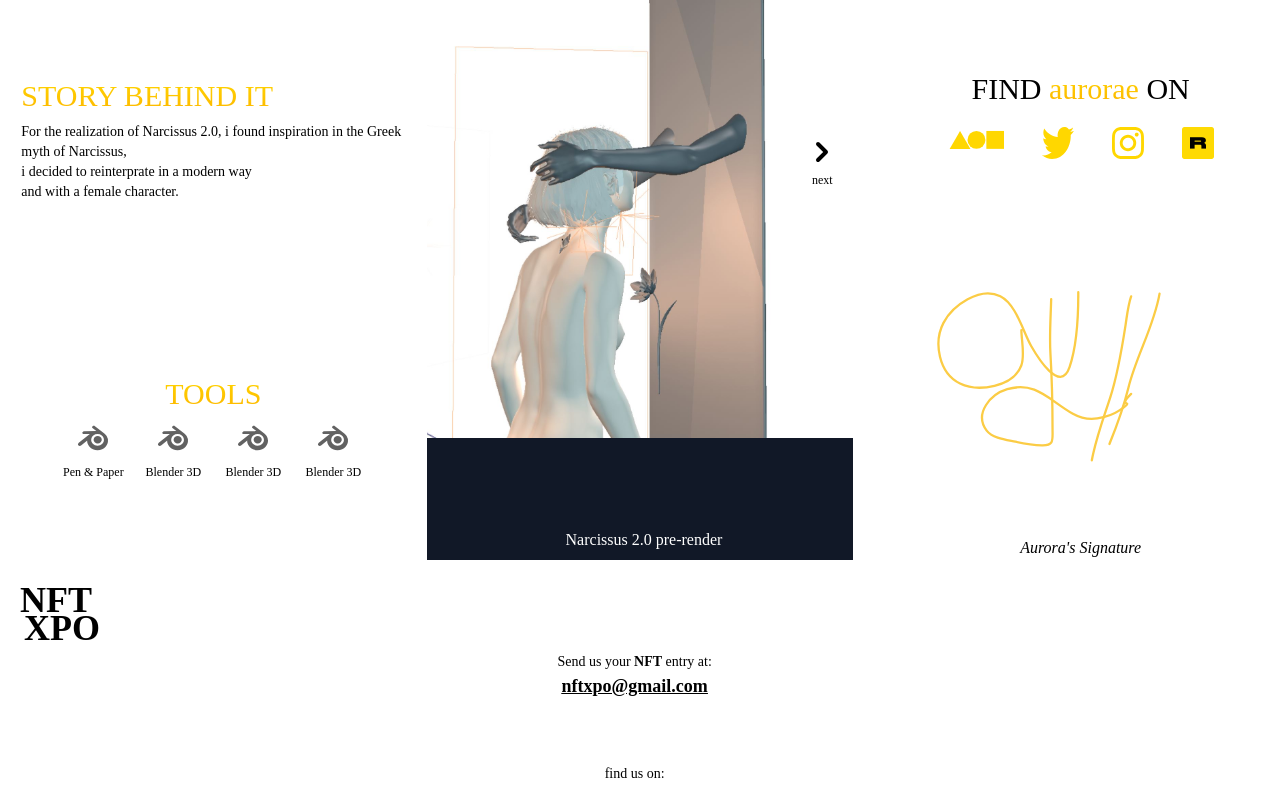
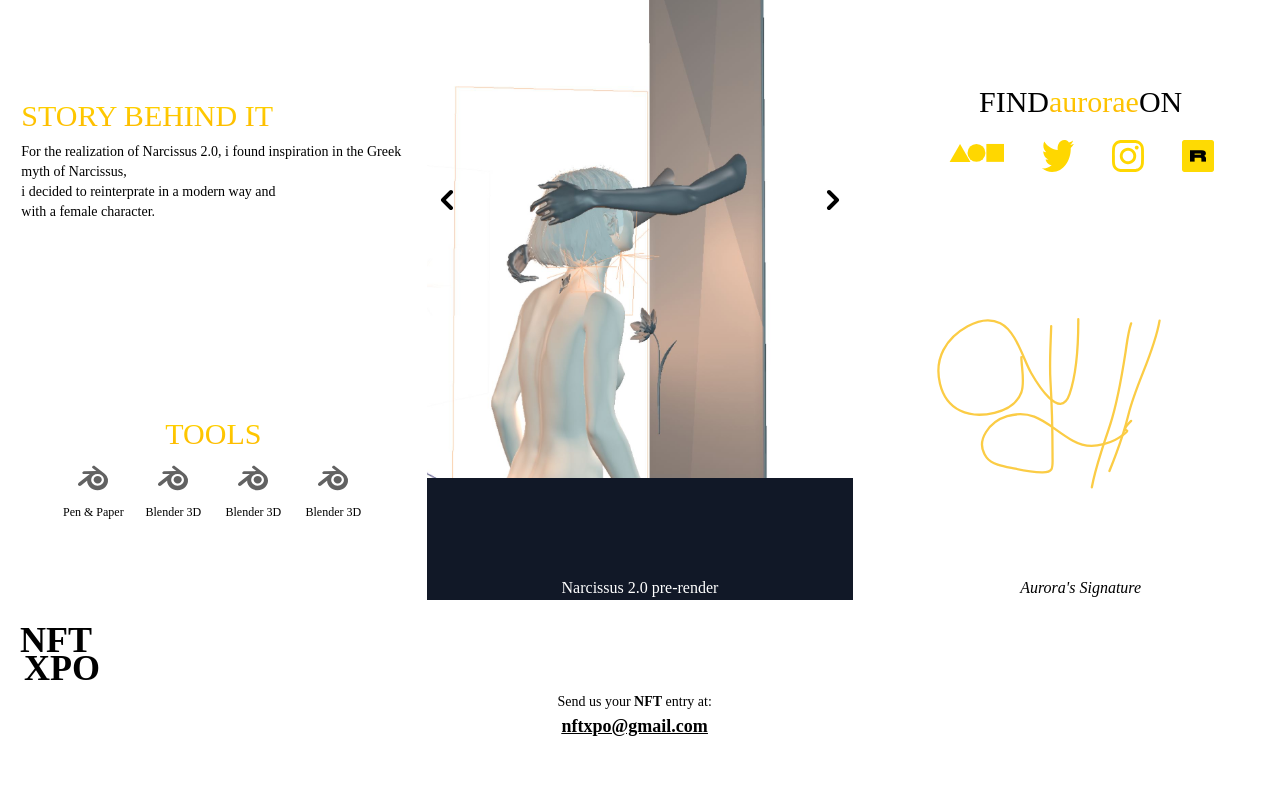
Before and after one commit to noguewill/vmuseum-app, a React (Create React App) app: page /NFToftheday in a window 1280 px wide. Shown: the part 1072-1862 px from the top of the page. Built offline with nearby package versions, Linux system fonts and the light colour scheme.

Commit message:
Carousel 1.1 update

```diff
--- a/src/components/ImageSlider.js
+++ b/src/components/ImageSlider.js
@@ -1,95 +1,89 @@
 import { useState } from "react";
+import { SliderData } from "./SliderData";
 
-import { SliderData } from "./SliderData";
+import RightArrow from "./icons/RightArrow";
 
 const ImageSlider = ({ slides }) => {
   const [current, setCurrent] = useState(0);
   const length = slides.length;
-  const nextSlide = () => {
-    setCurrent(current === length - 1 ? 0 : current + 1);
-    console.log(current);
-  };
 
   const prevSlide = () => {
     setCurrent(current === 0 ? length - 1 : current - 1);
   };
 
+  const nextSlide = () => {
+    setCurrent(current === length - 1 ? 0 : current + 1);
+  };
+
   if (!Array.isArray(slides) || slides.length <= 0) {
     return null;
   }
+  const carouselDot = () => {
+    return [...Array(length)].map((index, i) => (
+      <div key={i} className="rounded-full bg-red-100 w-2 h-2"></div>
+    ));
+  };
+
   return (
     <>
-      <div className="md:w-1/3 w-full h-screen bg-gray-900 flex justify-center items-center">
-        {/*         {SliderData.map((slide, index) => {
-          return (
-            <div
-              key={index}
-              className={index === current ? "slide active" : "slide"}
-            >
-              {index === current && (
-                <img
-                  className="absolute  md:w-1/3 w-full h-screen object-contain "
-                  src={slide.img}
-                  alt="tea"
-                />
-              )}
-            </div>
-          );
-        })} */}
+      {/*   <div className="md:w-1/3 w-full h-screen bg-gray-900 flex justify-center items-center"> */}
+      <div className="bg-gray-900 w-full h-auto flex flex-col ">
+        <div className=" flex">
+          <div className=" z-10 flex flex-col justify-center items-center ">
             <button onClick={prevSlide}>
               <svg
-            className="2xl:w-14 2xl:h-14 h-10 w-10 z-20 "
                 xmlns="http://www.w3.org/2000/svg"
-            aria-hidden="true"
-            focusable="false"
-            preserveAspectRatio="xMidYMid meet"
-            viewBox="0 0 24 24"
-            fill="black"
-          >
-            <path
-              d="M15 4l2 2l-6 6l6 6l-2 2l-8-8z"
-              fill="#626262"
-              fill-rule="evenodd"
-            />
-          </svg>
-        </button>
-        <div className="order-1  z-10 flex flex-col justify-center items-center 2xl:ml-28 ml-20">
-          <button onClick={nextSlide}>
-            <svg
-              xmlns="http://www.w3.org/2000/svg"
-              className="2xl:w-14 2xl:h-14 h-10 w-10  "
+                className="2xl:w-14 2xl:h-14 h-10 w-10 z-10"
                 viewBox="0 0 20 20"
                 fill="currentColor"
               >
                 <path
                   fillRule="evenodd"
-                d="M7.293 14.707a1 1 0 010-1.414L10.586 10 7.293 6.707a1 1 0 011.414-1.414l4 4a1 1 0 010 1.414l-4 4a1 1 0 01-1.414 0z"
+                  d="M12.707 5.293a1 1 0 010 1.414L9.414 10l3.293 3.293a1 1 0 01-1.414 1.414l-4-4a1 1 0 010-1.414l4-4a1 1 0 011.414 0z"
                   clipRule="evenodd"
                 />
               </svg>
             </button>
-          <span className="2xl:text-base text-xs">next</span>
+          </div>
+          <div className="order-1 z-10 flex flex-col justify-center items-center ">
+            <button onClick={nextSlide}>
+              <RightArrow />
+            </button>
+          </div>
+          <div className="w-screen h-screen flex flex-col justify-end items-center">
+            <div className="w-full flex justify-center items-center  ">
+              <h1 className="2xl:text-xl text-white font-light">
+                Narcissus 2.0 pre-render
+              </h1>
+            </div>
           </div>
           {SliderData.map((slide, index) => {
+            <div className="2xl:w-1/12 flex justify-between mb-4">
+              {carouselDot(index)}
+            </div>;
             return (
               <div
-              className={index === current ? "slide active" : "slide"}
+                className={`${
+                  index === current ? "block" : "hidden"
+                } absolute md:w-1/3 w-full h-full`}
+              >
+                <div
+                  className={`${
+                    index === current ? "slide active block" : "slide hidden"
+                  } `}
                   key={index}
                 >
                   {index === current && (
                     <img
                       src={slide.img}
                       alt="travel "
-                  className="z-10  w-full h-full object-cover "
+                      className="z-10  w-full h-screen object-contain "
                     />
                   )}
                 </div>
+              </div>
             );
           })}
-        <div className="self-end flex justify-center items-center  ">
-          <h1 className="2xl:text-xl text-white font-light 2xl:mb-10 mb-2 2xl:ml-44 ml-32">
-            Narcissus 2.0 pre-render
-          </h1>
         </div>
       </div>
     </>
--- a/src/components/NFTWeekly.js
+++ b/src/components/NFTWeekly.js
@@ -1,10 +1,7 @@
 import { Link } from "react-router-dom";
 import NavBar from "./NavBar";
 import Footer from "./Footer";
-import ImageSlider from "./ImageSlider";
-import { SliderData } from "./SliderData";
-import YeahSlide from "./YeahSlide";
-import { YeahData } from "./YeahData";
+
 const NFTWeekly = ({ nftid }) => {
   return (
     <>
@@ -76,8 +73,7 @@ const NFTWeekly = ({ nftid }) => {
           <span className="2xl:text-lg text-xs">DAY 2</span>
         </div>
       </div>
-      <ImageSlider slides={SliderData} />
-      <YeahSlide slides={YeahData} />
+
       <Footer />
     </>
   );
--- a/src/components/NFTdesc.js
+++ b/src/components/NFTdesc.js
@@ -3,6 +3,8 @@ import Twitter from "./icons/Twitter";
 import NFTDescIconContainer from "./NFTDescIconContainer";
 import Footer from "./Footer";
 import Foundation from "./icons/Foundation";
+import ImageSlider from "./ImageSlider";
+import { SliderData } from "./SliderData";
 const NFTdesc = () => {
   return (
     <>
@@ -19,11 +21,8 @@ const NFTdesc = () => {
             <p className="2xl:text-xl lg:text-sm 2xl:max-w-lg lg:max-w-sm">
               <i>
                 "Her own reflection was irresistible, she slowly came closer
-                staring at that pure incarnation <br className="hidden" />
-                of beauty.
-                <br className="hidden" />
-                But she was too close and ended up losing herself in that
-                beautiful reflection".
+                staring at that pure incarnation of beauty. But she was too
+                close and ended up losing herself in that beautiful reflection".
               </i>
             </p>
           </div>
@@ -34,9 +33,9 @@ const NFTdesc = () => {
             <p className="2xl:text-xl lg:text-sm 2xl:max-w-lg lg:max-w-sm ">
               For the realization of Narcissus 2.0, i found inspiration in the
               Greek myth of Narcissus,
-              <br className="2xl:hidden" /> i decided to reinterprate in a
-              modern way <br className="2xl:hidden" />
-              and with a female character.
+              <br className="2xl:hidden block" /> i decided to reinterprate in a
+              modern way and
+              <br /> with a female character.
             </p>
           </div>
           <div className="w-12/12 flex flex-col items-center mb-20">
@@ -48,32 +47,8 @@ const NFTdesc = () => {
         </div>
 
         {/* asset carousel */}
-        <div className="md:w-1/3 w-full h-screen bg-gray-900 flex justify-center items-center">
-          <img
-            className="absolute  md:w-1/3 w-full h-screen object-contain "
-            src="../assets/Work in progress.jpg"
-            alt="ethereal background"
-          />
-          <div className="order-1  z-10 flex flex-col justify-center items-center 2xl:ml-28 ml-20">
-            <svg
-              xmlns="http://www.w3.org/2000/svg"
-              className="2xl:w-14 2xl:h-14 h-10 w-10  "
-              viewBox="0 0 20 20"
-              fill="currentColor"
-            >
-              <path
-                fillRule="evenodd"
-                d="M7.293 14.707a1 1 0 010-1.414L10.586 10 7.293 6.707a1 1 0 011.414-1.414l4 4a1 1 0 010 1.414l-4 4a1 1 0 01-1.414 0z"
-                clipRule="evenodd"
-              />
-            </svg>
-            <span className="2xl:text-base text-xs">next</span>
-          </div>
-          <div className="self-end flex justify-center items-center  ">
-            <h1 className="2xl:text-xl text-white font-light 2xl:mb-10 mb-2 2xl:ml-44 ml-32">
-              Narcissus 2.0 pre-render
-            </h1>
-          </div>
+        <div className="w-1/3  flex flex-col pt-10 justify-center items-center">
+          <ImageSlider slides={SliderData} />
         </div>
 
         {/* right sidebar */}
@@ -95,10 +70,14 @@ const NFTdesc = () => {
           </div>
           <div className="w-8/12   h-auto flex flex-col items-center max-w-md xl:py-0  ">
             <h1 className="2xl:text-5xl lg:text-3xl lg:mb-2">
-              FIND{" "}
-              <a targ="_blank" href="https://linktr.ee/Aurorae_">
+              FIND
+              <a
+                target="_blank"
+                rel="noreferrer"
+                href="https://linktr.ee/Aurorae_"
+              >
                 <span className="headlineGradient">aurorae</span>
-              </a>{" "}
+              </a>
               ON
             </h1>
             <div className="w-full h-full flex justify-between items-center ">
--- a/src/components/YeahData.js
+++ /dev/null
@@ -1,22 +0,0 @@
-export const YeahData = [
-  {
-    image:
-      "https://images.unsplash.com/photo-1546768292-fb12f6c92568?ixid=MXwxMjA3fDB8MHxwaG90by1wYWdlfHx8fGVufDB8fHw%3D&ixlib=rb-1.2.1&auto=format&fit=crop&w=1350&q=80",
-  },
-  {
-    image:
-      "https://images.unsplash.com/photo-1501446529957-6226bd447c46?ixlib=rb-1.2.1&ixid=MXwxMjA3fDB8MHxwaG90by1wYWdlfHx8fGVufDB8fHw%3D&auto=format&fit=crop&w=1489&q=80",
-  },
-  {
-    image:
-      "https://images.unsplash.com/photo-1483729558449-99ef09a8c325?ixlib=rb-1.2.1&ixid=MXwxMjA3fDB8MHxwaG90by1wYWdlfHx8fGVufDB8fHw%3D&auto=format&fit=crop&w=1350&q=80",
-  },
-  {
-    image:
-      "https://images.unsplash.com/photo-1475189778702-5ec9941484ae?ixlib=rb-1.2.1&ixid=MXwxMjA3fDB8MHxwaG90by1wYWdlfHx8fGVufDB8fHw%3D&auto=format&fit=crop&w=1351&q=80",
-  },
-  {
-    image:
-      "https://images.unsplash.com/photo-1503177119275-0aa32b3a9368?ixlib=rb-1.2.1&ixid=MXwxMjA3fDB8MHxwaG90by1wYWdlfHx8fGVufDB8fHw%3D&auto=format&fit=crop&w=1350&q=80",
-  },
-];
--- a/src/components/YeahSlide.js
+++ /dev/null
@@ -1,45 +0,0 @@
-import React, { useState } from "react";
-import { SliderData } from "./SliderData";
-import { FaArrowAltCircleRight, FaArrowAltCircleLeft } from "react-icons/fa";
-
-const YeahSlide = ({ slides }) => {
-  const [current, setCurrent] = useState(0);
-  const length = slides.length;
-
-  const nextSlide = () => {
-    setCurrent(current === length - 1 ? 0 : current + 1);
-  };
-
-  const prevSlide = () => {
-    setCurrent(current === 0 ? length - 1 : current - 1);
-  };
-
-  if (!Array.isArray(slides) || slides.length <= 0) {
-    return null;
-  }
-
-  return (
-    <section className="slider">
-      <FaArrowAltCircleLeft className="left-arrow" onClick={prevSlide} />
-      <FaArrowAltCircleRight className="right-arrow" onClick={nextSlide} />
-      {SliderData.map((slide, index) => {
-        return (
-          <div
-            className={index === current ? "slide active" : "slide"}
-            key={index}
-          >
-            {index === current && (
-              <img
-                src={slide.img}
-                alt="travel image"
-                className="absolute  md:w-1/3 w-full h-screen object-contain z-10"
-              />
-            )}
-          </div>
-        );
-      })}
-    </section>
-  );
-};
-
-export default YeahSlide;
--- /dev/null
+++ b/src/components/icons/RightArrow.js
@@ -0,0 +1,20 @@
+const RightArrow = () => {
+  return (
+    <>
+      <svg
+        xmlns="http://www.w3.org/2000/svg"
+        className="2xl:w-14 2xl:h-14 h-10 w-10"
+        viewBox="0 0 20 20"
+        fill="currentColor"
+      >
+        <path
+          fillRule="evenodd"
+          d="M7.293 14.707a1 1 0 010-1.414L10.586 10 7.293 6.707a1 1 0 011.414-1.414l4 4a1 1 0 010 1.414l-4 4a1 1 0 01-1.414 0z"
+          clipRule="evenodd"
+        />
+      </svg>
+    </>
+  );
+};
+
+export default RightArrow;
```
Also changed, not shown: src/index.css (+0 -52 lines). Lines whose indentation alone changed are shown as unchanged.
